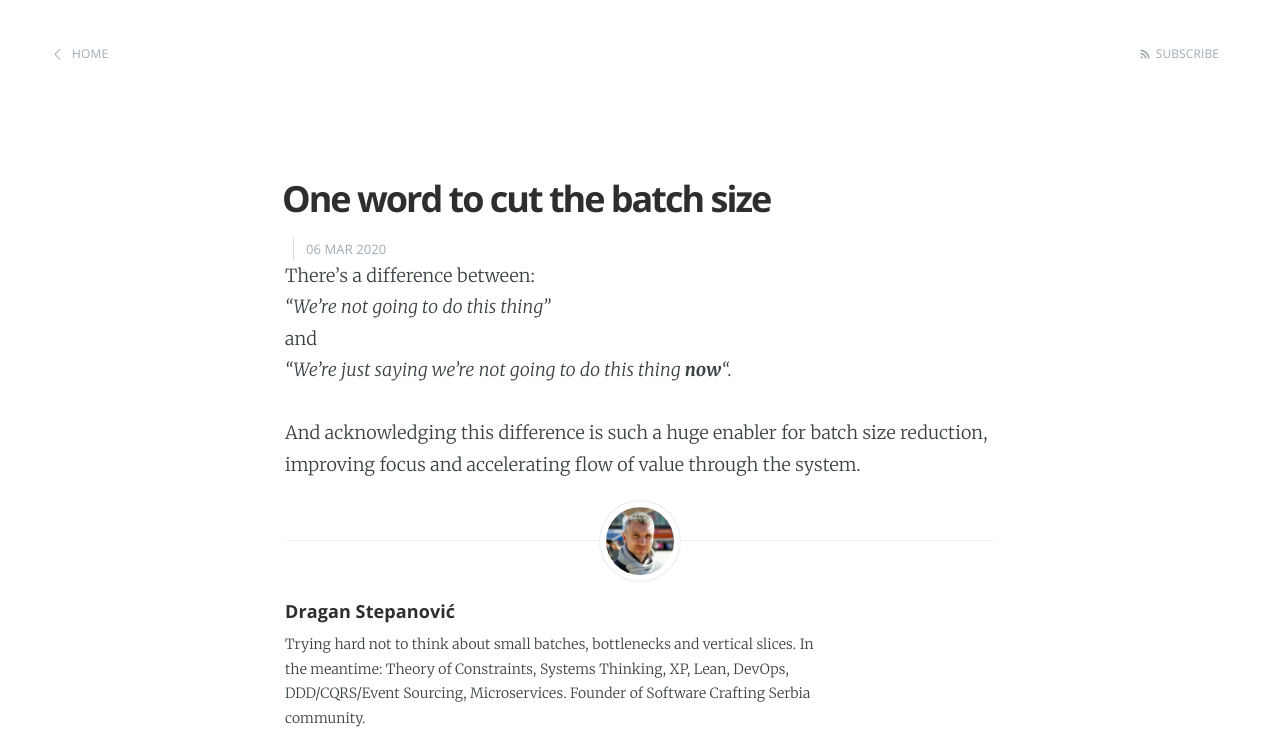
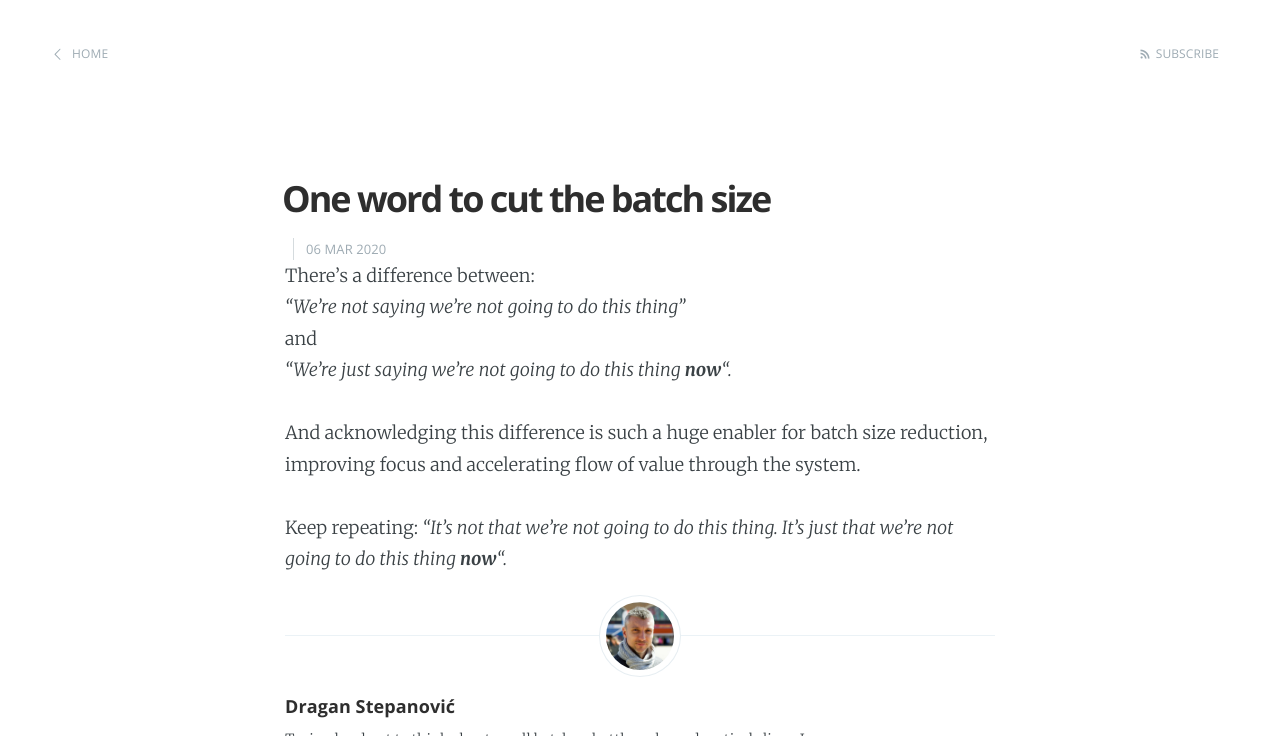
Before and after one commit to dragan-stepanovic/dragan-stepanovic.github.io, a Jekyll site: the page built from _posts/2020-03-06-one-word-for-batch-size-reduction.md, in a window 1280 px wide, cut to the strip 0-736 px from the top of the page. Built offline with Jekyll 4.4.1, drawn with Linux system fonts in a browser that asks for light colours.

Commit message:
post edit

```diff
--- a/_posts/2020-03-06-one-word-for-batch-size-reduction.md
+++ b/_posts/2020-03-06-one-word-for-batch-size-reduction.md
@@ -4,8 +4,10 @@ title:  "One word to cut the batch size"
 ---
 
 There's a difference between:
-_"We're not going to do this thing"_
+_"We're not saying we're not going to do this thing"_
 and
 _"We're just saying we're not going to do this thing __now__"._
 
 And acknowledging this difference is such a huge enabler for batch size reduction, improving focus and accelerating flow of value through the system.
+
+Keep repeating: _"It's not that we're not going to do this thing. It's just that we're not going to do this thing __now__"._
```
